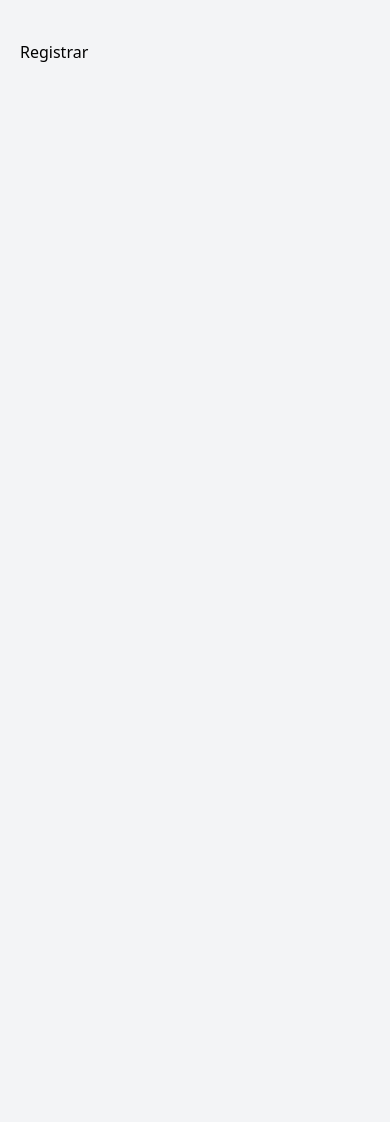
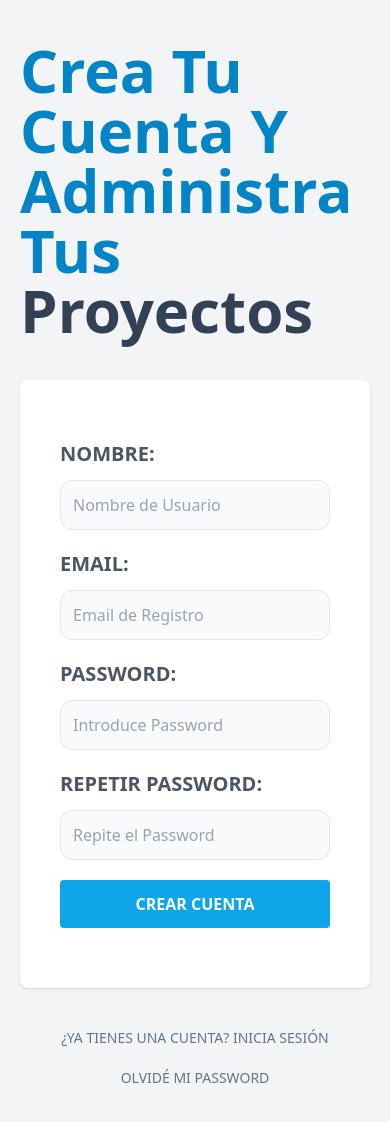
Before and after one commit to Adotel15/UpTask, a React (Vite) app in the folder frontend/: page /registrar in a window 390 px wide. Shown: the top 1122 px of the page. Before the commit the page ends 864 px from the top, so only its background shows below. Built offline with nearby package versions, Linux system fonts and the light colour scheme.

Commit message:
Creadas todas las rutas publicas

```diff
--- a/frontend/src/paginas/ConfirmarCuenta.jsx
+++ b/frontend/src/paginas/ConfirmarCuenta.jsx
@@ -3,9 +3,14 @@
 const ConfirmarCuenta = () => {
 
     return (
-        <div>
 
-        </div>
+        <>
+            <h1 className = "text-sky-600 font-black text-5xl">
+                Confirma Tu Cuenta y Entra a
+                <span className = "text-slate-700"> UpTask </span>
+            </h1>
+        </>
+
     )
 }
 
--- a/frontend/src/paginas/Login.jsx
+++ b/frontend/src/paginas/Login.jsx
@@ -1,4 +1,5 @@
 
+import { Link } from 'react-router-dom'
 
 const Login = () => {
 
@@ -47,6 +48,22 @@
 
                 />
             </form>
+
+            <nav className = "lg:flex lg:justify-between">
+                <Link
+                    className = 'block text-center my-5 text-slate-500 uppercase text-sm'
+                    to = "registrar"
+                >
+                    ¿No tienes una cuenta? Regístrate
+                </Link>
+                <Link
+                    className = 'block text-center my-5 text-slate-500 uppercase text-sm'
+                    to = "olvide-password"
+                >
+                    Olvidé Mi Password
+                </Link>
+
+            </nav>
         </>
     )
 }
--- a/frontend/src/paginas/NuevoPassword.jsx
+++ b/frontend/src/paginas/NuevoPassword.jsx
@@ -3,9 +3,38 @@
 const NuevoPassword = () => {
 
     return (
-        <div>
+        <>
+            <h1 className = "text-sky-600 font-black text-5xl">
+                Reestablecer
+                <span className = "text-slate-700"> Contraseña </span>
+            </h1>
 
-        </div>
+            <form className = "my-10 bg-white shadow rounded-lg p-10">
+
+
+                <div className = "my-5">
+                    <label
+                        className = "uppercase text-gray-600 block text-xl font-bold"
+                        htmlFor = "contrasena"
+                        >
+                            Nuevo Password:
+                    </label>
+                    <input
+                        id = "contrasena"
+                        type = "password"
+                        placeholder = "Introduce Nuevo Password"
+                        className = "w-full mt-3 p-3 border rounded-xl bg-gray-50"
+                    />
+                </div>
+
+                <input
+                    type = "submit"
+                    value = "Reestablecer Contraseña"
+                    className = "bg-sky-500 mb-5 w-full py-3 text-white uppercase font-bold rounded hover:cursor-pointer hover:bg-sky-800 transition-colors"
+
+                />
+            </form>
+        </>
     )
 }
 
--- a/frontend/src/paginas/OlvidePassword.jsx
+++ b/frontend/src/paginas/OlvidePassword.jsx
@@ -1,11 +1,59 @@
+
+import { Link } from 'react-router-dom'
 
 
 const OlvidePassword = () => {
 
     return (
-        <div>
+    <>
+        <h1 className = "text-sky-600 font-black text-6xl">
+            Recupera Acceso y No Pierdas Tus
+            <span className = "text-slate-700"> Proyectos </span>
+        </h1>
 
-        </div>
+        <form className = "my-10 bg-white shadow rounded-lg p-10">
+
+            <div className = "my-5">
+                <label
+                    className = "uppercase text-gray-600 block text-xl font-bold"
+                    htmlFor = "correo"
+                    >
+                        Email:
+                </label>
+                <input
+                    id = "correo"
+                    type = "email"
+                    placeholder = "Email de Registro"
+                    className = "w-full mt-3 p-3 border rounded-xl bg-gray-50"
+                />
+            </div>
+
+            <input
+                type = "submit"
+                value = "Recuperar Contraseña"
+                className = "bg-sky-500 mb-5 w-full py-3 text-white uppercase font-bold rounded hover:cursor-pointer hover:bg-sky-800 transition-colors"
+
+            />
+        </form>
+
+        <nav className = "lg:flex lg:justify-between">
+
+        <Link
+                className = 'block text-center my-5 text-slate-500 uppercase text-sm'
+                to = "/"
+            >
+                ¿Ya tienes una cuenta? Inicia Sesión
+            </Link>
+
+            <Link
+                className = 'block text-center my-5 text-slate-500 uppercase text-sm'
+                to = "/registrar"
+            >
+                Crear una Cuenta
+            </Link>
+
+        </nav>
+    </>
     )
 }
 
--- a/frontend/src/paginas/Registrar.jsx
+++ b/frontend/src/paginas/Registrar.jsx
@@ -1,12 +1,104 @@
 
+import { Link } from 'react-router-dom'
 
 const Registrar = () => {
 
 
     return (
-        <div>
-            Registrar
-        </div>
+          <>
+            <h1 className = "text-sky-600 font-black text-6xl">
+                Crea Tu Cuenta Y Administra Tus
+                <span className = "text-slate-700"> Proyectos </span>
+            </h1>
+
+            <form className = "my-10 bg-white shadow rounded-lg p-10">
+
+            <div className = "my-5">
+                    <label
+                        className = "uppercase text-gray-600 block text-xl font-bold"
+                        htmlFor = "nombre"
+                        >
+                            Nombre:
+                    </label>
+                    <input
+                        id = "nombre"
+                        type = "text"
+                        placeholder = "Nombre de Usuario"
+                        className = "w-full mt-3 p-3 border rounded-xl bg-gray-50"
+                    />
+                </div>
+
+                <div className = "my-5">
+                    <label
+                        className = "uppercase text-gray-600 block text-xl font-bold"
+                        htmlFor = "correo"
+                        >
+                            Email:
+                    </label>
+                    <input
+                        id = "correo"
+                        type = "email"
+                        placeholder = "Email de Registro"
+                        className = "w-full mt-3 p-3 border rounded-xl bg-gray-50"
+                    />
+                </div>
+
+                <div className = "my-5">
+                    <label
+                        className = "uppercase text-gray-600 block text-xl font-bold"
+                        htmlFor = "contrasena"
+                        >
+                            Password:
+                    </label>
+                    <input
+                        id = "contrasena"
+                        type = "password"
+                        placeholder = "Introduce Password"
+                        className = "w-full mt-3 p-3 border rounded-xl bg-gray-50"
+                    />
+                </div>
+
+                <div className = "my-5">
+                    <label
+                        className = "uppercase text-gray-600 block text-xl font-bold"
+                        htmlFor = "Rcontrasena"
+                        >
+                            Repetir Password:
+                    </label>
+                    <input
+                        id = "Rcontrasena"
+                        type = "password"
+                        placeholder = "Repite el Password"
+                        className = "w-full mt-3 p-3 border rounded-xl bg-gray-50"
+                    />
+                </div>
+
+                <input
+                    type = "submit"
+                    value = "Crear Cuenta"
+                    className = "bg-sky-500 mb-5 w-full py-3 text-white uppercase font-bold rounded hover:cursor-pointer hover:bg-sky-800 transition-colors"
+
+                />
+            </form>
+
+            <nav className = "lg:flex lg:justify-between">
+
+            <Link
+                    className = 'block text-center my-5 text-slate-500 uppercase text-sm'
+                    to = "/"
+                >
+                    ¿Ya tienes una cuenta? Inicia Sesión
+                </Link>
+
+                <Link
+                    className = 'block text-center my-5 text-slate-500 uppercase text-sm'
+                    to = "/olvide-password"
+                >
+                    Olvidé Mi Password
+                </Link>
+
+            </nav>
+        </>
     )
 }
 
```
